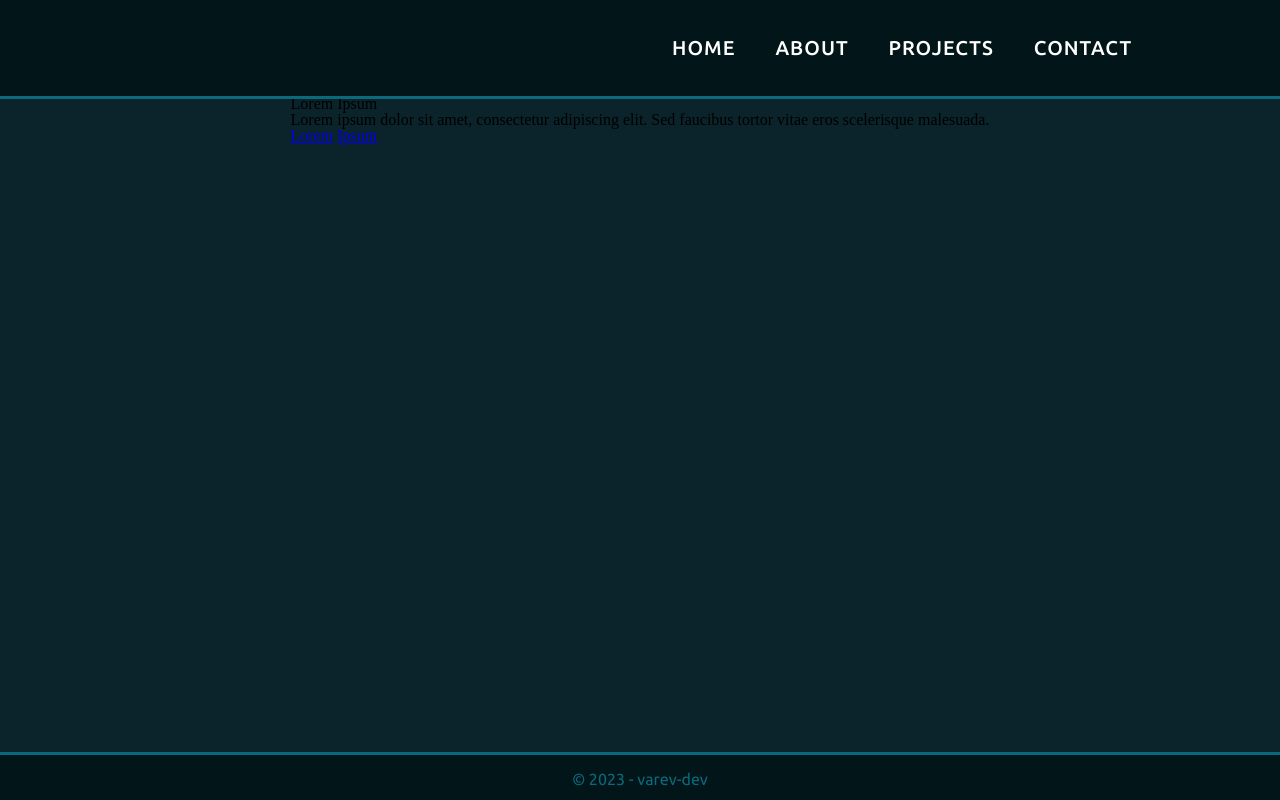
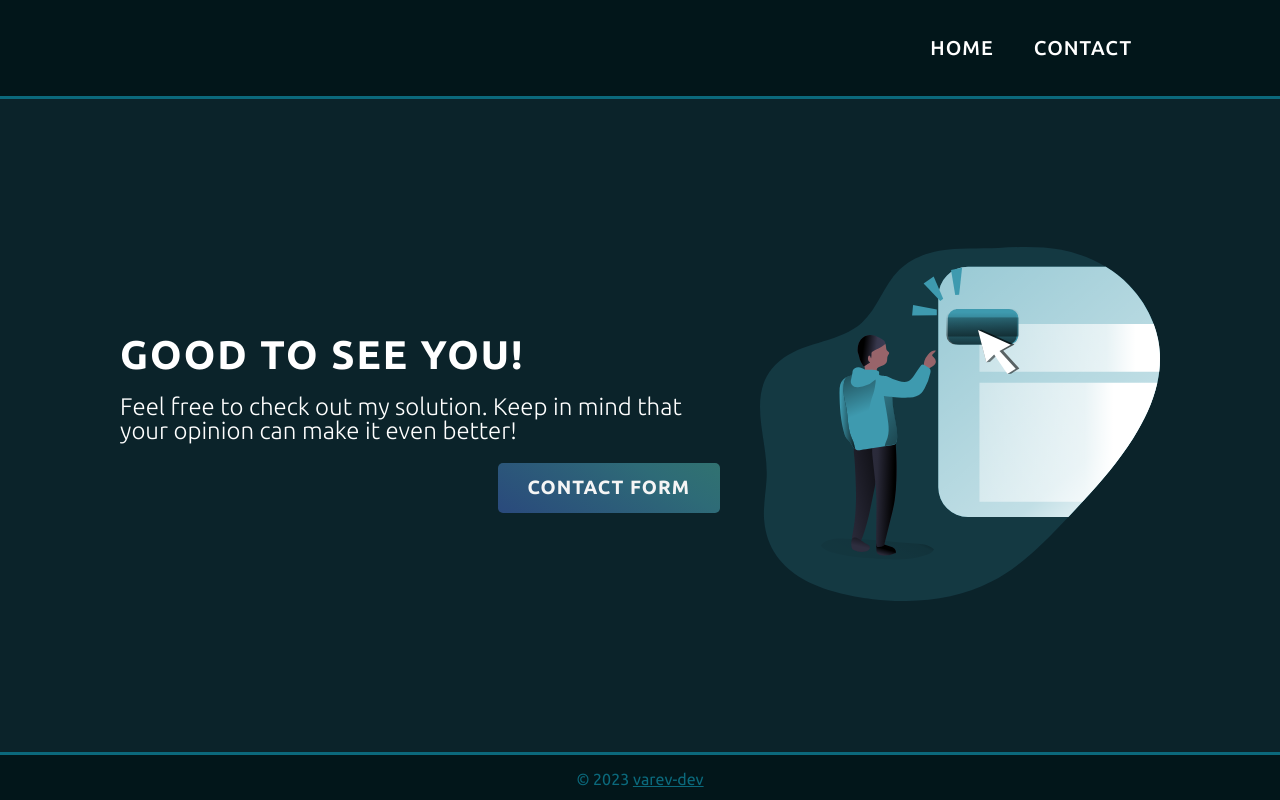
Before and after one commit to varev-dev/form-save-reuse, a website with bundled scripts: page public/index.html in a window 1280 px wide. Built offline with nearby package versions, Linux system fonts and the light colour scheme.

Commit message:
create home landing page

```diff
--- a/public/index.html
+++ b/public/index.html
@@ -13,32 +13,23 @@
         <svg></svg>
         <ul class="menu">
             <li><a href="index.html">Home</a></li>
-            <li><a href="#">About</a></li>
-            <li>
-                <a href="#">Projects</a>
-                <ul class="dropdown">
-                    <li><a href="#">Mock Ups</a></li>
-                    <li><a href="#">Apps</a></li>
-                </ul>
-            </li>
             <li><a href="contact.html">Contact</a></li>
         </ul>
     </nav>
     <header>
-        <div class="content">
-            <div class="text">
-                <h1>Lorem Ipsum</h1>
-                <h3>Lorem ipsum dolor sit amet, consectetur adipiscing elit. Sed faucibus tortor vitae eros scelerisque malesuada.</h3>
+        <div class="two-item-flex">
+            <div class="landing">
+                <h1 class="landing-title">Good to see you!</h1>
+                <h3 class="landing-subtext">Feel free to check out my solution. Keep in mind that your opinion can make it even better!</h3>
                 <div class="references">
-                    <a href="#" class="glass button">Lorem</a>
-                    <a href="#" class="glass button">Ipsum</a>
+                    <a href="contact.html" class="glass-button">Contact Form</a>
                 </div>
             </div>
-            <svg></svg>
+            <img src="images/svg/click-here-monochromatic.svg" alt="Image of an empty inbox" loading="lazy">
         </div>
     </header>
     <footer>
-        <p>&copy; 2023 - varev-dev</p>
+        <p>&copy; 2023 <a href="https://github.com/varev-dev">varev-dev</a></p>
     </footer>
 </body>
 </html>
--- a/public/styles/style.css
+++ b/public/styles/style.css
@@ -49,11 +49,12 @@ nav:after {
     position: relative;
 }
 
-.menu a {
-    font-family: 'Ubuntu', sans-serif;
+.menu li:hover {
+    background: #0b697c;
 }
 
 .menu > li > a {
+    font-family: 'Ubuntu', sans-serif;
     display: flex;
     align-items: center;
     justify-content: center;
@@ -63,46 +64,6 @@ nav:after {
     height: 100%;
     font-weight: 500;
     letter-spacing: 1px;
-}
-
-.menu li:nth-child(3):hover .dropdown, .menu li:nth-child(3):focus-within .dropdown {
-    visibility: initial;
-}
-
-.dropdown {
-    background: #02161A;
-    z-index: 2;
-    width: 100%;
-    margin-top: calc(14rem - 2px);
-    position: absolute;
-    display: flex;
-    visibility: hidden;
-    flex-direction: column;
-    align-items: center;
-    justify-content: center;
-    border-radius: 0 0 10px 10px;
-}
-
-.dropdown > li {
-    width: 100%;
-}
-.dropdown > li > a {
-    display: block;
-    width: 100%;
-    height: 100%;
-    text-align: center;
-    padding: 20px 0;
-}
-
-.dropdown > li:last-child {
-    border-radius: 0 0 10px 10px;
-}
-
-.menu li:hover {
-    background: #0b697c;
-}
-
-.menu li a {
     text-transform: uppercase;
     text-decoration: none;
     font-size: 20px;
@@ -124,14 +85,78 @@ header, section.contact {
     align-items: center;
 }
 
+.landing {
+    display: flex;
+    flex-direction: column;
+    justify-content: center;
+    gap: 20px;
+    width: 600px;
+}
+
+.references {
+    display: flex;
+    flex-direction: column;
+    align-items: end;
+}
+
+.contact .landing-title {
+    margin: 20px 0 40px 0;
+}
+
 .landing-title {
-    margin: 20px 0 40px 0;
     color: white;
     font-family: 'Ubuntu', sans-serif;
     font-weight: bold;
     font-size: 2.5em;
     letter-spacing: 2px;
     text-transform: uppercase;
+}
+
+.landing-subtext {
+    font-family: 'Ubuntu', sans-serif;
+    font-weight: lighter;
+    font-size: 1.5em;
+    color: white;
+}
+
+.glass-button {
+    font-family: 'Ubuntu', sans-serif;
+    color: whitesmoke;
+    font-size: 1.2em;
+    padding: 15px 30px;
+    border-radius: 5px;
+    background-image: linear-gradient(30deg, #283c7e, #2e6b77, #388560, #5d8538);
+    font-weight: bolder;
+    text-transform: uppercase;
+    letter-spacing: 1px;
+    animation: gradient 5s ease infinite;
+    background-size: 300% 300%;
+    text-decoration: none;
+    text-align: center;
+    transition: filter 300ms;
+}
+
+.glass-button:hover, .glass-button:focus-within {
+    filter: brightness(150%);
+}
+
+@keyframes gradient {
+    0% {
+        background-position: 0 50%;
+    }
+    50% {
+        background-position: 100% 50%;
+    }
+    100% {
+        background-position: 0 50%;
+    }
+}
+
+header .two-item-flex {
+    width: 100vw;
+    height: calc(100vh - 6em - 3rem);
+    align-items: center;
+    justify-content: center;
 }
 
 .two-item-flex {
@@ -155,7 +180,7 @@ header, section.contact {
     color: #78a8b0;
 }
 
-.contact-history img {
+img {
     width: 400px;
 }
 
@@ -350,9 +375,9 @@ footer {
     border-top: 3px solid #0b697c;
     background: #02161A;
     text-align: center;
-    line-height: 3rem;
+    line-height: 3em;
     width: 100%;
-    height: 3rem;
+    height: 3em;
 }
 
 footer p, footer p a {
```
Also changed, not shown: public/contact.html (+4 -9 lines), public/images/svg/click-here-monochromatic.svg (added).
